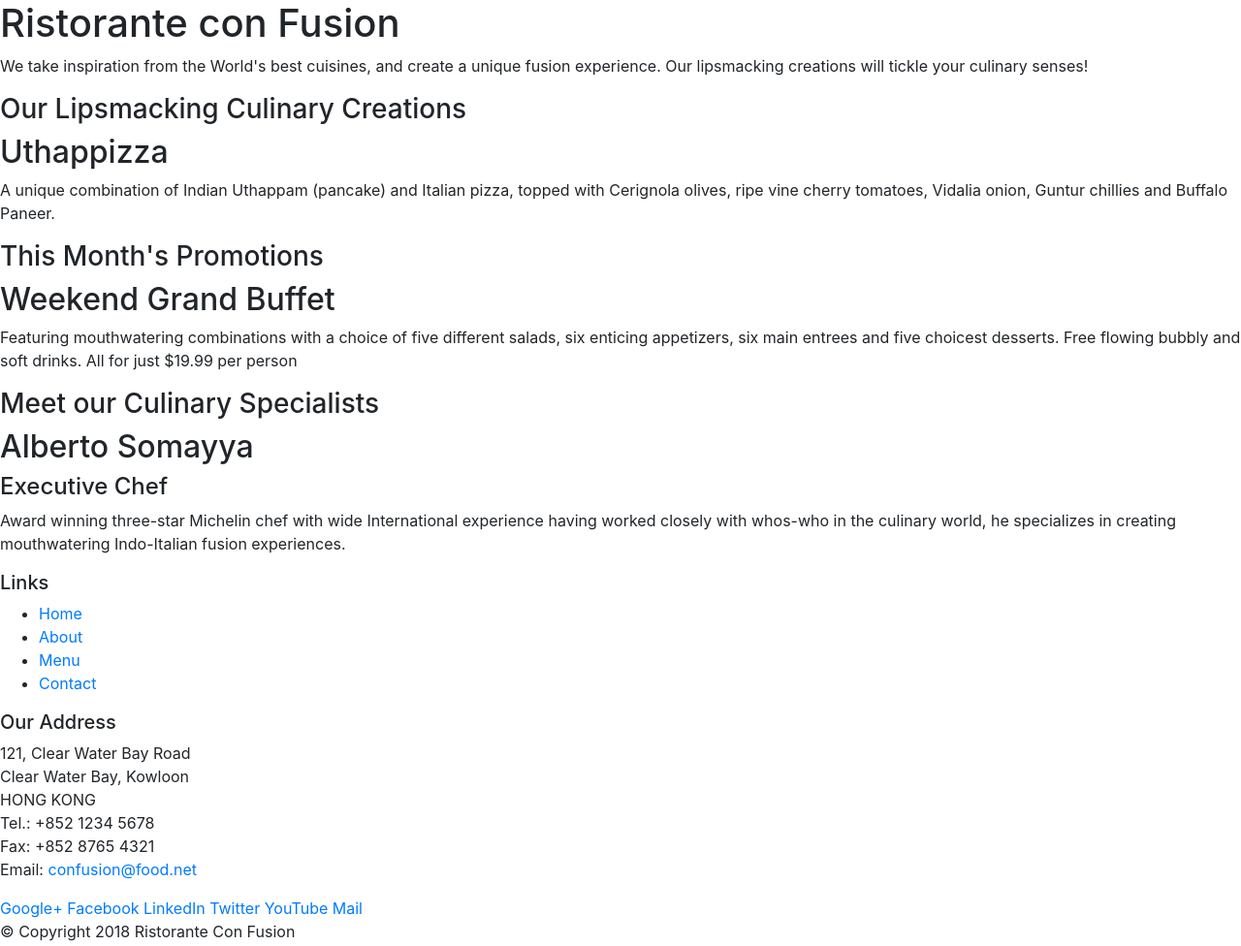
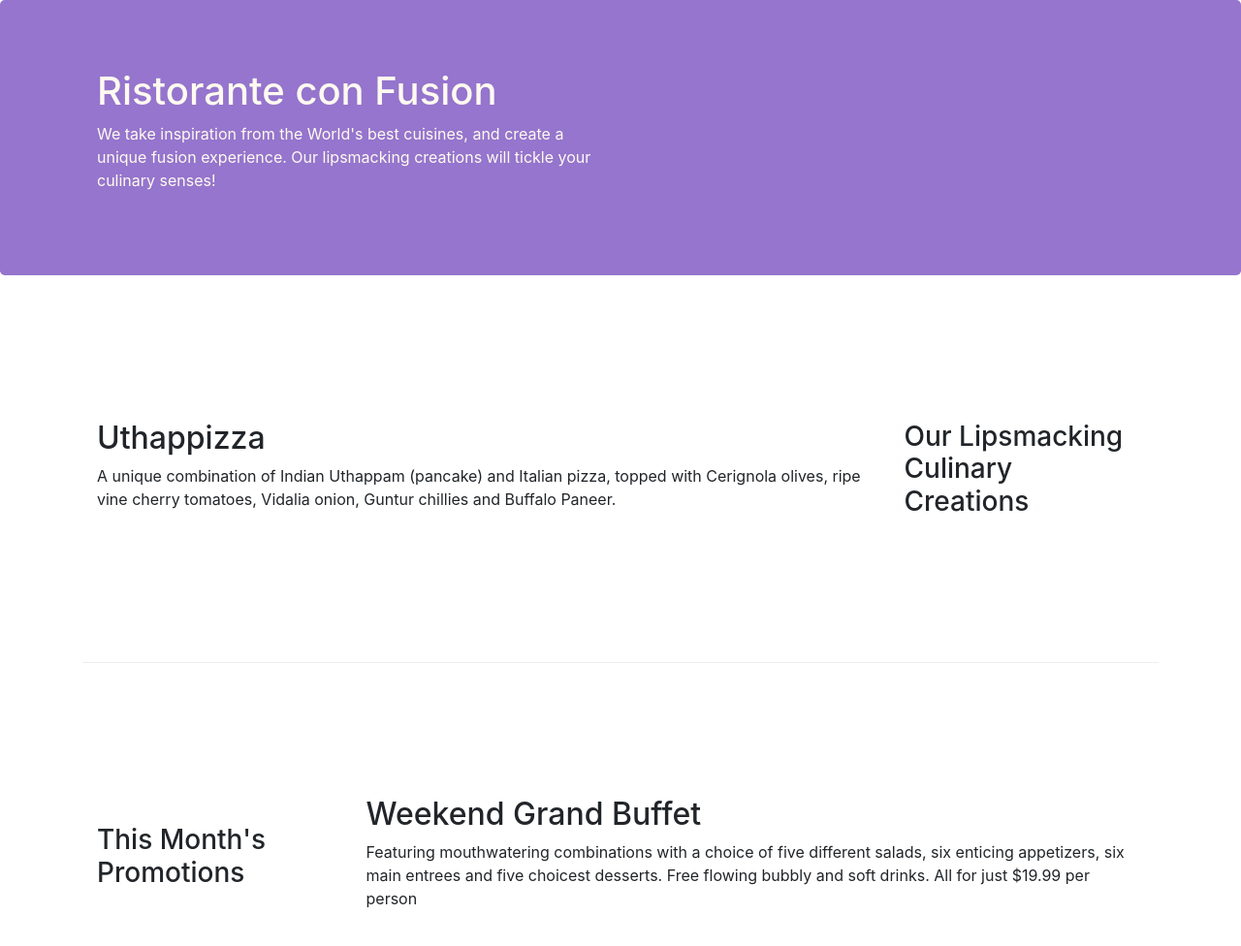
Before and after one commit to s-arslaan/restoranteConFusion, a website: page index.html in a window 1280 px wide. Shown: the top 976 px of the page at 97% size. Drawn offline with nearby package versions, Linux system fonts and the light colour scheme.

Commit message:
grid system applied

```diff
--- /dev/null
+++ b/css/styles.css
@@ -0,0 +1,30 @@
+.row-header {
+    margin: 0px auto;
+    padding: 0px auto;
+}
+
+.row-content {
+    margin: 0px auto;
+    padding: 59px 0px 50px 0px;
+    border-bottom: 1px ridge;
+    min-height: 400px;
+}
+
+.footer {
+    background-color: #d1d1d1;
+    margin: 0px auto;
+    padding: 20px 0px 20px 0px;
+}
+
+.jumbotron {
+    padding: 70px 30px 70px 30px;
+    margin: 0px auto;
+    background: #9575cd;
+    color: floralwhite;
+}
+
+.address {
+    font-size: 80%;
+    margin: 0px;
+    color: #0f0f0f;
+}
--- a/index.html
+++ b/index.html
@@ -1,56 +1,57 @@
 <!DOCTYPE html>
 <html>
     <head>
-            <!-- Required meta tags always come first -->
+    <!-- Required meta tags always come first -->
     <meta charset="utf-8">
     <meta name="viewport" content="width=device-width, initial-scale=1, shrink-to-fit=no">
     <meta http-equiv="x-ua-compatible" content="ie=edge">
 
-    <!-- Bootstrap CSS -->
-    <link rel="stylesheet" href="node_modules/bootstrap/dist/css/bootstrap.min.css">
+        <!-- Bootstrap CSS -->
+        <link rel="stylesheet" href="node_modules/bootstrap/dist/css/bootstrap.min.css">
+        <link rel="stylesheet" href="css/styles.css">
         <title>Ars index page</title>
     </head>
     <body>
-        <header>
-            <div>
-                <div>
-                    <div>
+        <header class="jumbotron">
+            <div class="container">
+                <div class="row row-header">
+                    <div class="col-12 col-sm-6">
                         <h1>Ristorante con Fusion</h1>
                         <p>We take inspiration from the World's best cuisines, and create a unique fusion experience. Our lipsmacking creations will tickle your culinary senses!</p>
                     </div>
-                    <div>
+                    <div class="col-12 col-sm">
                     </div>
                 </div>
             </div>
         </header>
 
-        <div>
-            <div>
-                <div>
+        <div class="container">
+            <div class="row row-content align-items-center">
+                <div class="col-12 col-sm-4 order-sm-last col-md-3">
                     <h3>Our Lipsmacking Culinary Creations</h3>
                 </div>
-                <div>
+                <div class="col col-sm order-sm-first col-md">
                     <h2>Uthappizza</h2>
                     <p>A unique combination of Indian Uthappam (pancake) and Italian pizza, topped with Cerignola olives, ripe vine cherry tomatoes, Vidalia onion, Guntur chillies and Buffalo Paneer.</p>
                 </div>
             </div>
 
 
-            <div>
-                <div>
+            <div class="row row-content align-items-center">
+                <div class="col-12 col-sm-4 col-md-3">
                     <h3>This Month's Promotions</h3>
                 </div>
-                <div>
+                <div class="col col-sm col-md">
                     <h2>Weekend Grand Buffet</h2>
                     <p>Featuring mouthwatering combinations with a choice of five different salads, six enticing appetizers, six main entrees and five choicest desserts. Free flowing bubbly and soft drinks. All for just $19.99 per person </p>
                 </div>
             </div>
 
-            <div>
-                <div>
+            <div class="row row-content align-items-center">
+                <div class="col-12 col-sm-4 order-sm-last col-md-3">
                     <h3>Meet our Culinary Specialists</h3>
                 </div>
-                <div>
+                <div class="col col-sm order-sm-first col-md">
                     <h2>Alberto Somayya</h2>
                     <h4>Executive Chef</h4>
                     <p>Award winning three-star Michelin chef with wide International experience having worked closely with whos-who in the culinary world, he specializes in creating mouthwatering Indo-Italian fusion experiences. </p>
@@ -58,19 +59,19 @@
             </div>
         </div>
 
-        <footer>
-            <div>
-                <div>
-                    <div>
+        <footer class="footer">
+            <div class="container">
+                <div class="row ">
+                    <div class="col-4 offset-1 col-sm-2">
                         <h5>Links</h5>
-                        <ul>
+                        <ul class="list-unstyled">
                             <li><a href="#">Home</a></li>
                             <li><a href="#">About</a></li>
                             <li><a href="#">Menu</a></li>
                             <li><a href="#">Contact</a></li>
                         </ul>
                     </div>
-                    <div>
+                    <div class="col-7 col-sm-5">
                         <h5>Our Address</h5>
                         <address>
                           121, Clear Water Bay Road<br>
@@ -81,8 +82,8 @@
                           Email: <a href="mailto:confusion@food.net">confusion@food.net</a>
                        </address>
                     </div>
-                    <div>
-                        <div>
+                    <div class="col-12 col-sm-4 align-self-center">
+                        <div class="text-center">
                             <a href="http://google.com/+">Google+</a>
                             <a href="http://www.facebook.com/profile.php?id=">Facebook</a>
                             <a href="http://www.linkedin.com/in/">LinkedIn</a>
@@ -92,8 +93,8 @@
                         </div>
                     </div>
                </div>
-               <div>
-                    <div>
+               <div class="row justify-content-center">
+                    <div class="col-auto">
                         <p>© Copyright 2018 Ristorante Con Fusion</p>
                     </div>
                </div>
--- a/package.json
+++ b/package.json
@@ -22,8 +22,8 @@
     "lite-server": "^2.5.4"
   },
   "dependencies": {
-    "bootstrap": "^4.5.0",
+    "bootstrap": "^4.5.2",
     "jquery": "^3.5.1",
-    "popper.js": "^1.16.0"
+    "popper.js": "^1.12.9"
   }
 }
```
Also changed, not shown: 1 other file.
